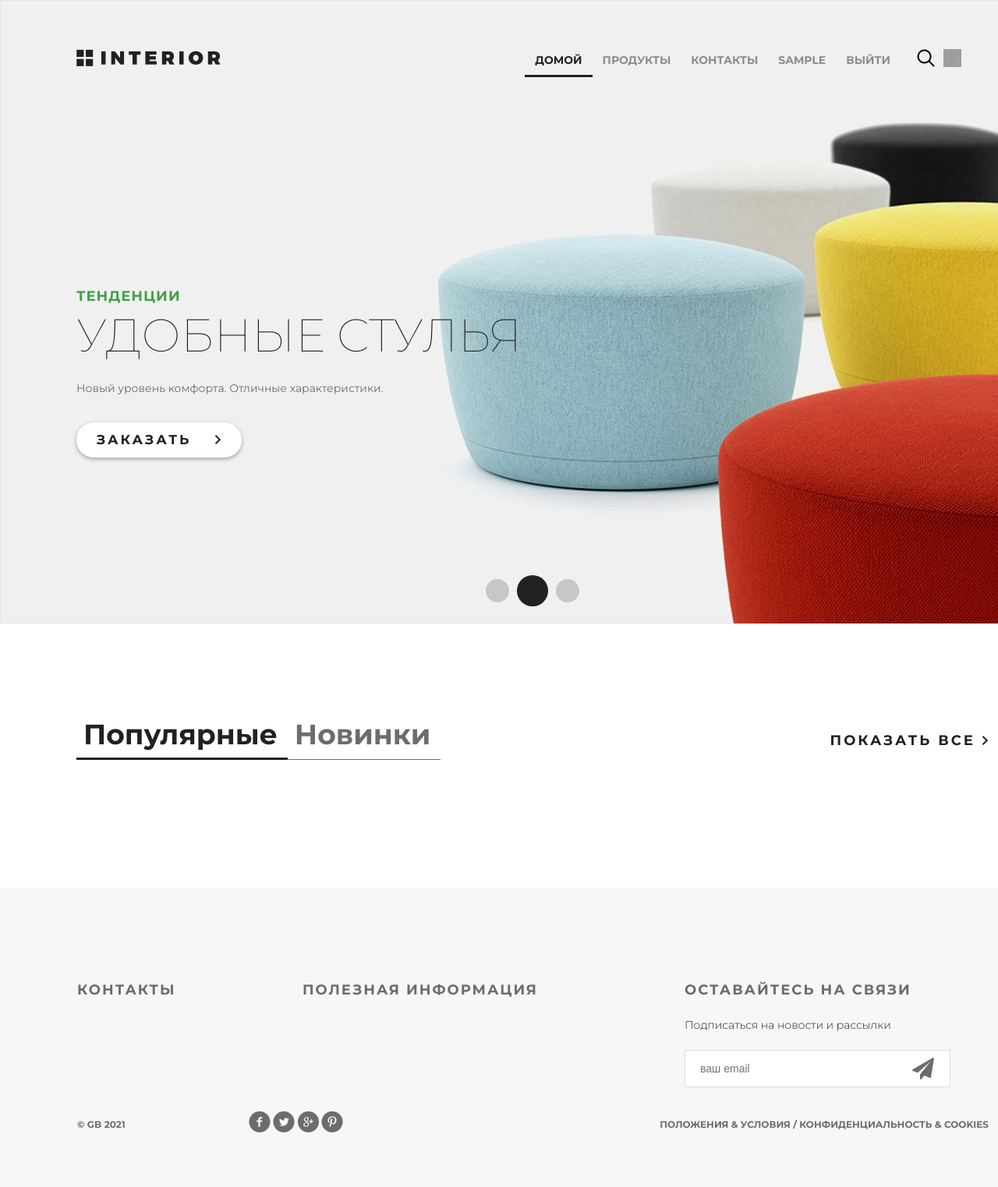
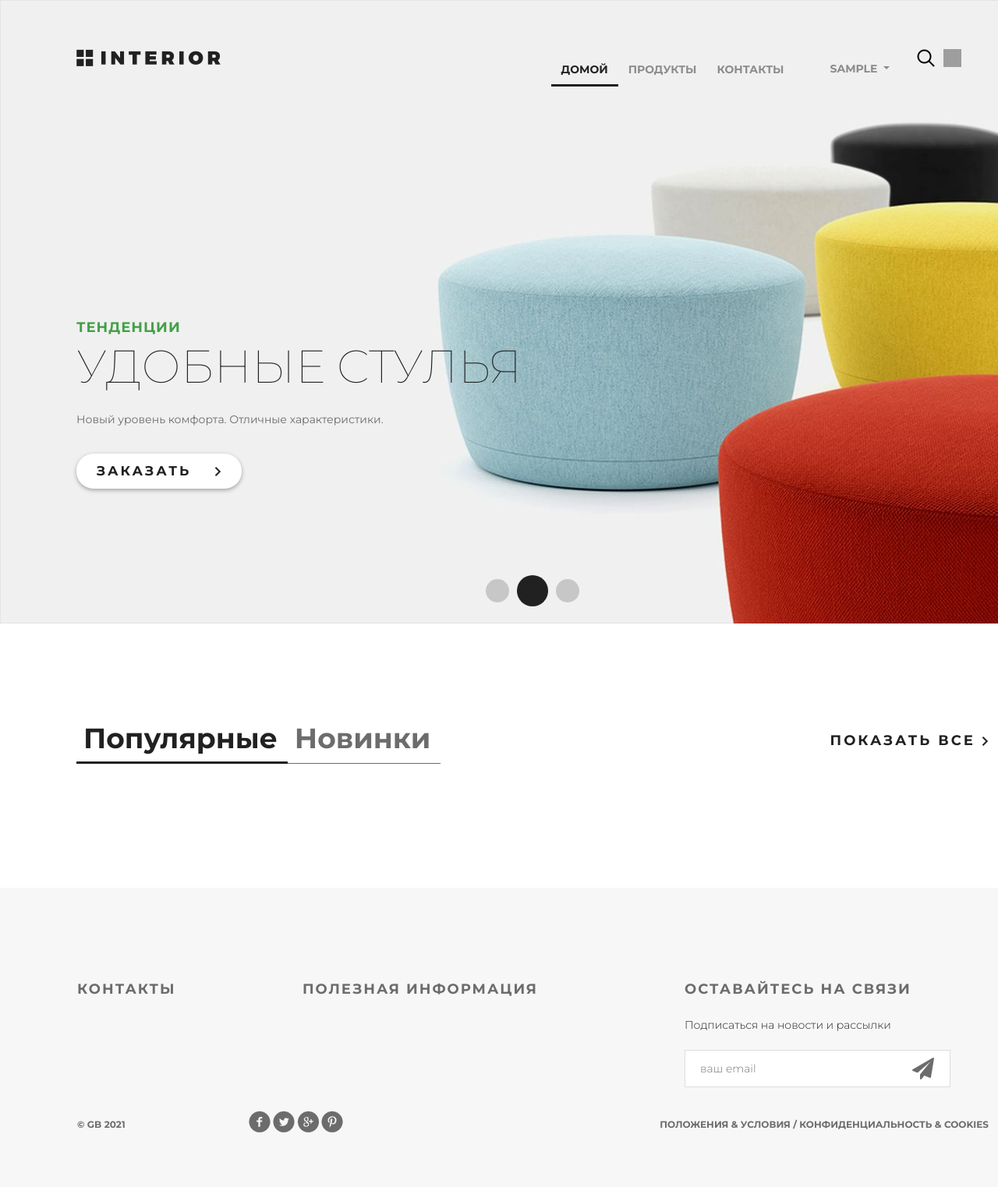
Before and after one commit to sa84-tech/geekshop, a Django app: page / in a window 1280 px wide; the page is wider, and only the part inside the window is pictured. Shown: that part at 78% size. Run offline with Django 3.2, Linux system fonts and the light colour scheme; the visitor is signed in with stand-in values (Sample User, id 1); data that the repository does not hold is empty; some libraries are stand-ins or nearby versions; grey boxes are pictures that could not be loaded.

Commit message:
main menu updated

```diff
--- a/geekshop/static/geekshop/style.css
+++ b/geekshop/static/geekshop/style.css
@@ -2,6 +2,7 @@
 * {
 	margin: 0;
 	padding: 0;
+	box-sizing: content-box !important;
 }
 
 body {
@@ -16,7 +17,7 @@
 	height: 384px;
 }
 
-.container {
+.base-container {
 	width: 1366px;
 	margin: 0 auto;
 	min-height: 100%;
@@ -42,11 +43,18 @@
 	list-style-type: none;
 	margin-top: 67px;
 	float: right;
+	display: flex;
+	align-items: center;
 }
 .menu li {
 	float: left;
 }
-.menu a {
+
+.menu li.auth {
+	margin-left: 2rem;
+}
+.menu a,
+.menu .dropdown .btn {
 	color: #8c8c8c;
 	font-size: 14px;
 	font-weight: 700;
@@ -541,7 +549,8 @@
 	color: #6c6c6c;
 }
 
-.footer {
+.base-footer {
+
 	height: 384px;
 	width: 1169px;
 	background-color: #f7f7f7;
@@ -550,10 +559,10 @@
 	margin: -384px auto 0;
 	clear: both;
 }
-.footer form {
+.base-footer form {
 	position: relative;
 }
-.footer form a i {
+.base-footer form a i {
 	display: block;
 	width: 21px;
 	height: 21px;
@@ -640,7 +649,7 @@
 	border-color:  #6c6c6c;
 	border-style: solid;
 }
-.footer .small {
+.base-footer .small {
 	text-transform: uppercase;
 	float: left;
 	color:  #6c6c6c;
@@ -690,7 +699,7 @@
 	margin-left: 3px;
 }
 
-.footer .small:nth-child(4) {
+.base-footer .small:nth-child(4) {
 	float: right;
 }
 
@@ -1070,3 +1079,7 @@
 .related-products a:hover .text{
 	display: block;
 }
+
+.auth {
+    margin-left: 2rem;
+}
--- a/geekshop/templates/geekshop/base.html
+++ b/geekshop/templates/geekshop/base.html
@@ -4,11 +4,15 @@
 <head>
 	<meta charset="utf-8">
 	<title>{{ title|title }}</title>
+	<link rel="stylesheet" type="text/css" href="{% static 'geekshop/lib/css/bootstrap.min.css' %}">
 	<link rel="stylesheet" type="text/css" href="{% static 'geekshop/style.css' %}">
 	<link rel="stylesheet" href="{% static 'geekshop/fonts/font-awesome/css/font-awesome.css' %}">
+	<script src="https://cdn.jsdelivr.net/npm/@popperjs/core@2.9.2/dist/umd/popper.min.js" integrity="sha384-IQsoLXl5PILFhosVNubq5LC7Qb9DXgDA9i+tQ8Zj3iwWAwPtgFTxbJ8NT4GN1R8p" crossorigin="anonymous"></script>
+	<script src="https://cdn.jsdelivr.net/npm/bootstrap@5.0.2/dist/js/bootstrap.min.js" integrity="sha384-cVKIPhGWiC2Al4u+LWgxfKTRIcfu0JTxR+EQDz/bgldoEyl4H0zUF0QKbrJ0EcQF" crossorigin="anonymous"></script>
+
 </head>
 <body>
-	<div class="container">
+	<div class="base-container">
         {% block content %}
         {% endblock %}
 	</div>
--- a/geekshop/templates/geekshop/includes/inc_footer.html
+++ b/geekshop/templates/geekshop/includes/inc_footer.html
@@ -1,4 +1,4 @@
-<div class="footer">
+<div class="base-footer">
     <div class="clearfix">
         <div class="text-footer">
             <h3>контакты</h3>
--- a/geekshop/templates/geekshop/includes/inc_main_menu.html
+++ b/geekshop/templates/geekshop/includes/inc_main_menu.html
@@ -4,20 +4,28 @@
         <li><a href="{% url 'index' %}" class="{% if title == 'магазин' %}active{% endif %}">домой</a></li>
         <li><a href="{% url 'products:index' %}" class="{% if title == 'каталог' %}active{% endif %}">продукты</a></li>
         <li><a href="{% url 'contacts' %}" class="{% if title == 'контакты' %}active{% endif %}">контакты</a></li>
-        {% if user.is_authenticated %}
-            <li>
-                <a href="{% url 'auth:edit' %}">
+
+        <li class="auth">
+            {% if user.is_authenticated %}
+                <div class="dropdown">
+                  <button class="btn btn-white dropdown-toggle" type="button" id="dropdownMenuButton2" data-bs-toggle="dropdown" aria-expanded="false">
                     {{ user.first_name|default:'Пользователь' }}
-                </a>
-            </li>
-        {% endif %}
-        <li>
-            {% if user.is_authenticated %}
-                <a href="{% url 'auth:logout' %}">выйти</a>
+                  </button>
+                  <ul class="dropdown-menu" aria-labelledby="dropdownMenuButton2">
+                    <li><a class="dropdown-item" href="{% url 'auth:edit' %}">Профиль</a></li>
+                    <li><a class="dropdown-item" href="{% url 'auth:logout' %}">Выход</a></li>
+                      {% if user.is_staff %}
+                        <li><hr class="dropdown-divider"></li>
+                        <li><a class="dropdown-item" href="/admin/">Админ</a></li>
+                      {% endif %}
+                  </ul>
+                </div>
             {% else %}
                 <a href="{% url 'auth:login' %}">войти</a>
             {% endif %}
         </li>
+
+
     </ul>
     <a href="#" class="search"></a>
     <a href="#" class="basket"></a>
--- a/geekshop/urls.py
+++ b/geekshop/urls.py
@@ -22,7 +22,7 @@
 
 urlpatterns = [
     path('', index, name='index'),
-    path('admin/', admin.site.urls),
+    path('admin/', admin.site.urls, name='panel'),
     path('contact/', contacts, name='contacts'),
     path('products/', include('mainapp.urls', namespace='products'), name='products'),
     path('auth/', include('authapp.urls', namespace='auth'))
```
Also changed, not shown: geekshop/static/geekshop/forms.css (+4 -4 lines), authapp/migrations/0001_initial.py, mainapp/migrations/0001_initial.py, 1 other file.
